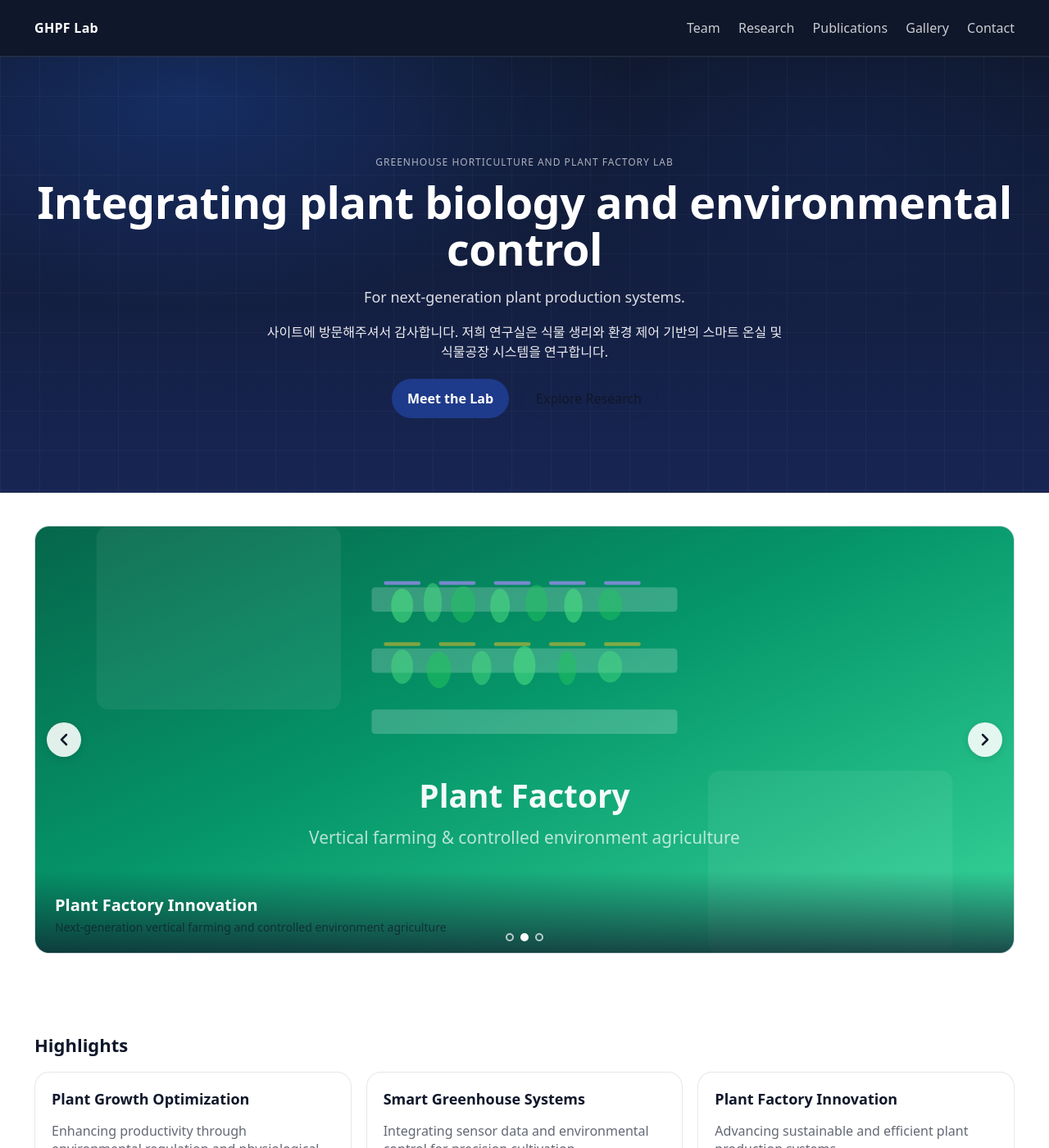
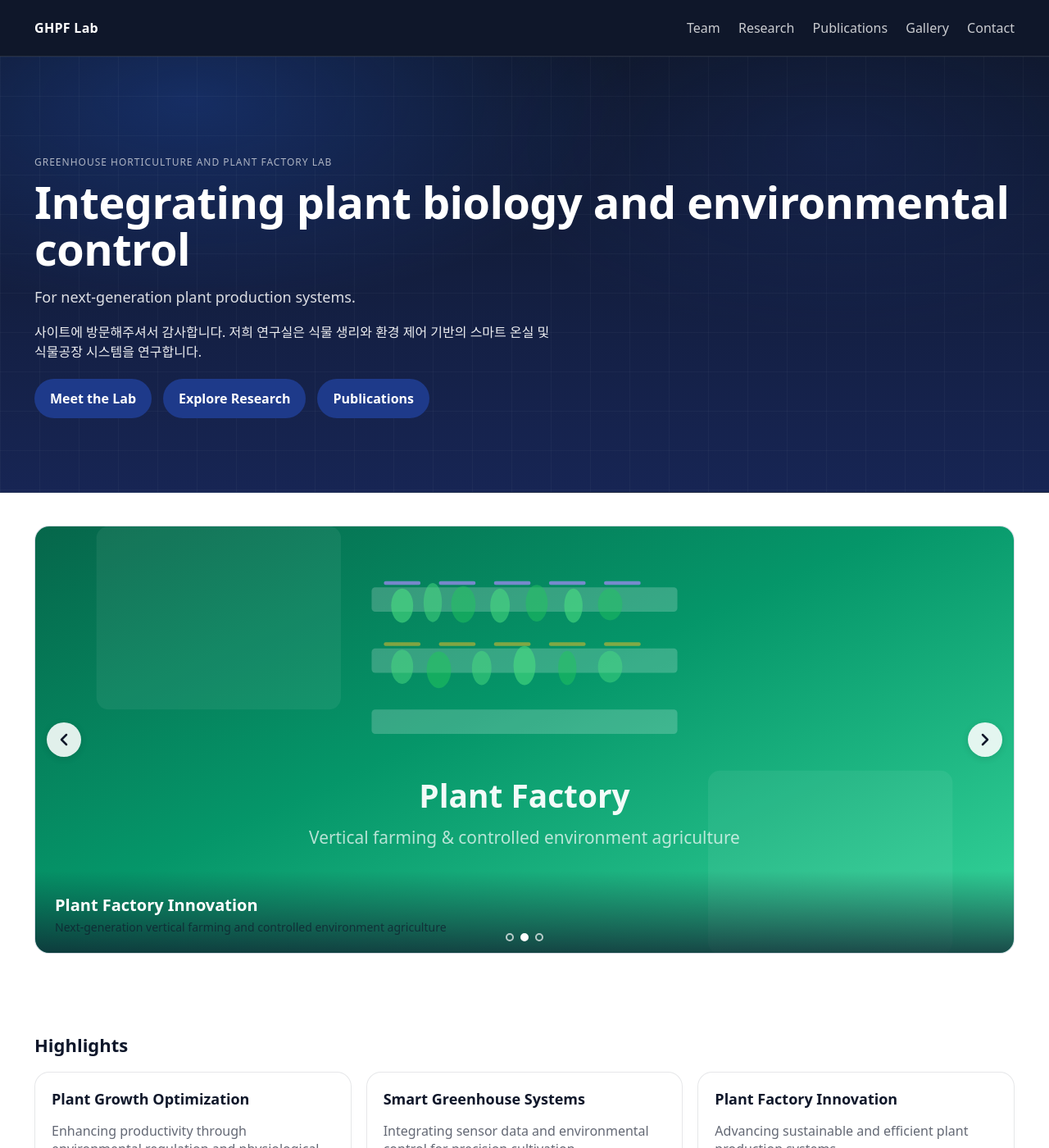
Before and after one commit to evergreendasol/Trial-2-lab-web, a Jekyll site: the page built from index.md, in a window 1280 px wide and 1400 px high. Shown: the whole window at 82% size. Built offline with Jekyll 4.4.1, drawn with Linux system fonts in a browser that asks for light colours.

Commit message:
Fix hero text to left-align within centered container, unify 3 CTA buttons
- Remove text-align:center from hero__inner; text is left-aligned but
  the container keeps content in the center area of the page
- Add Publications as third hero button alongside Meet the Lab and
  Explore Research
- Make all three buttons the same btn--primary style

https://claude.ai/code/session_01TmRjvzfDazRavAh5211o6j

```diff
--- a/_includes/hero.html
+++ b/_includes/hero.html
@@ -18,9 +18,15 @@
         {{ include.primary_text }}
       </a>
 
-      <a class="btn btn--ghost" href="{{ include.secondary_link | relative_url }}">
+      <a class="btn btn--primary" href="{{ include.secondary_link | relative_url }}">
         {{ include.secondary_text }}
       </a>
+
+      {% if include.tertiary_text %}
+      <a class="btn btn--primary" href="{{ include.tertiary_link | relative_url }}">
+        {{ include.tertiary_text }}
+      </a>
+      {% endif %}
     </div>
 
   </div>
--- a/assets/css/site.css
+++ b/assets/css/site.css
@@ -126,9 +126,8 @@ a:hover{color:var(--accent)}
   border-bottom:1px solid var(--line);
 }
 
-/* hero content – container 중앙 정렬 유지 */
+/* hero content */
 .hero__inner{
-  text-align:center;
 }
 
 .pill{
@@ -150,8 +149,6 @@ a:hover{color:var(--accent)}
 .hero .lead{
   font-size:18px;
   max-width:76ch;
-  margin-left:auto;
-  margin-right:auto;
   color:inherit;
   opacity:.9;
 }
@@ -161,15 +158,12 @@ a:hover{color:var(--accent)}
   gap:14px;
   margin-top:22px;
   flex-wrap:wrap;
-  justify-content:center;
 }
 
 /* 추가 환영문 (원하면 hero.html에서 사용) */
 .hero__welcome{
   margin-top:16px;
   max-width:70ch;
-  margin-left:auto;
-  margin-right:auto;
   opacity:.92;
 }
 
--- a/index.md
+++ b/index.md
@@ -11,6 +11,8 @@ title: Home
   primary_link="/team"
   secondary_text="Explore Research"
   secondary_link="/research"
+  tertiary_text="Publications"
+  tertiary_link="/publications"
 %}
 
 {% include carousel.html %}
```
